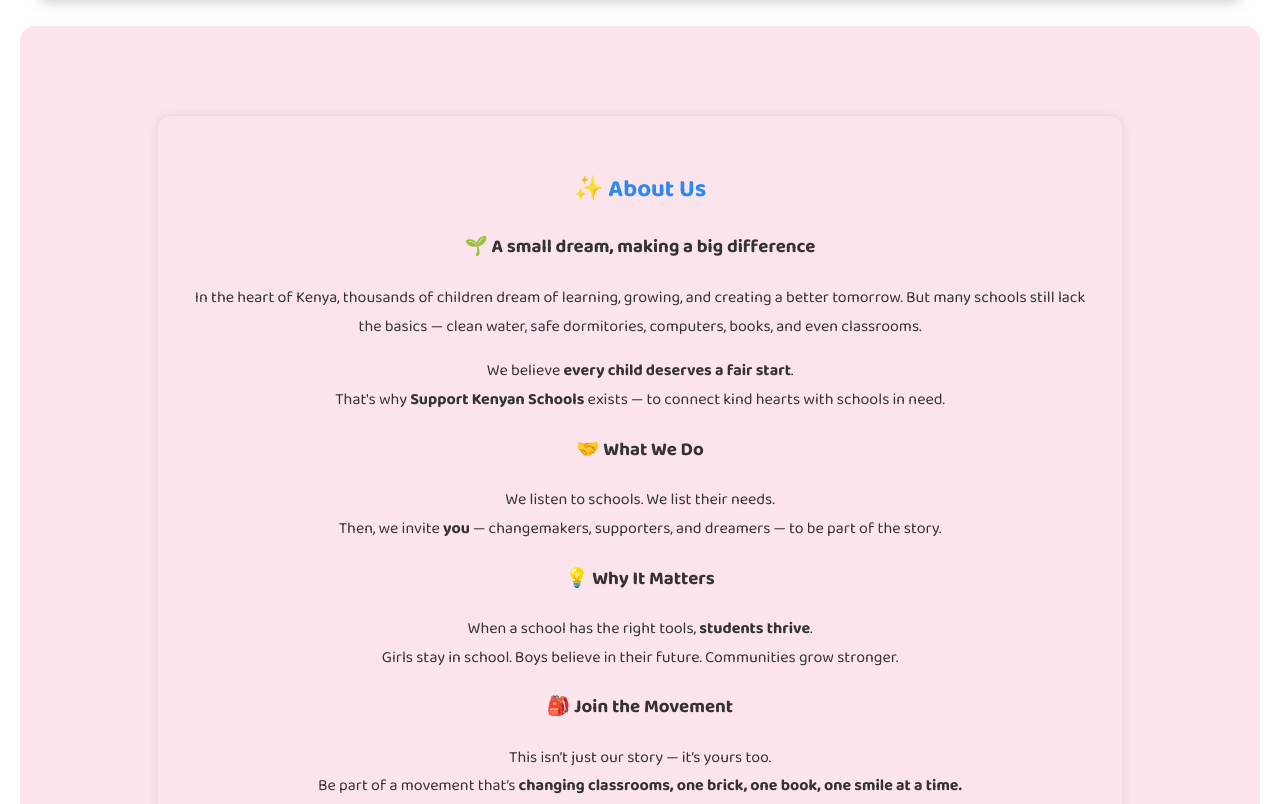
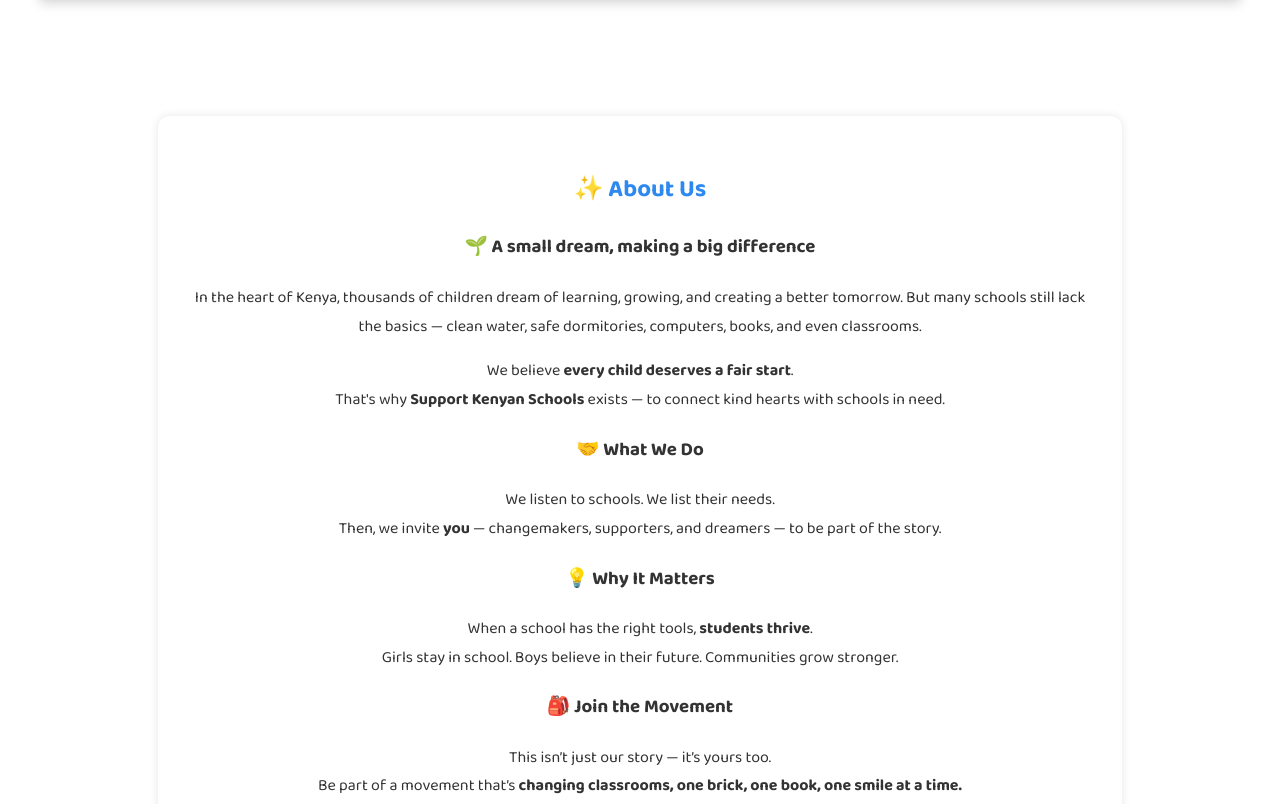
Before and after one commit to Wwinfred/Support-Kenyan-Schools, a plain HTML site: page index.html in a window 1280 px wide. Shown: the part 2796-3600 px from the top of the page. Drawn offline with Linux system fonts and the light colour scheme.

Commit message:
Update index.html

```diff
--- a/index.html
+++ b/index.html
@@ -215,7 +215,7 @@ main {
 }
     .school-card { border: 1px solid #ddd; padding: 15px; margin-bottom: 10px; border-radius: 5px; }
     #about {
-  background-color: #fce4ec;
+  background-color: transparent;
   padding: 40px 20px;
   border-radius: 15px;
   color: #333;
```
